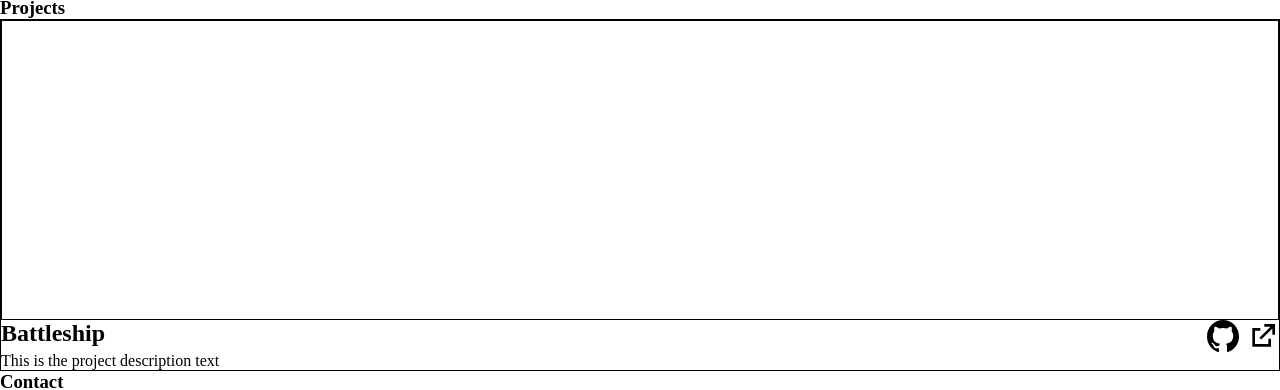
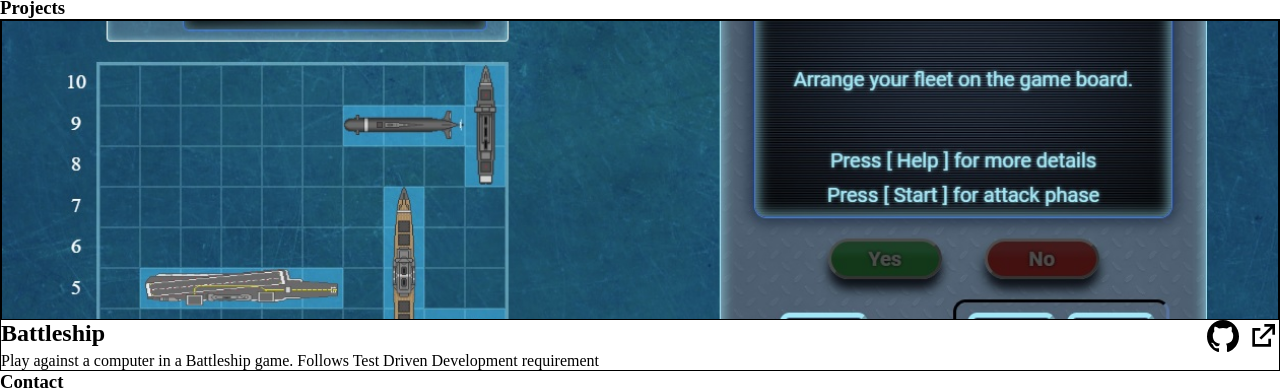
Before and after one commit to makieldeviso/project-homepage, a website built with webpack: page src/template.html in a window 1280 px wide. Shown: the part 382-772 px from the top of the page. Built offline with nearby package versions, Linux system fonts and the light colour scheme.

Commit message:
Adds script to render projects on page with JS

```diff
--- /dev/null
+++ b/src/apps/addProjects.js
@@ -0,0 +1,76 @@
+import previewSources from "./imageImports";
+
+const projectsFile = {};
+class Project {
+  constructor (title, previewImg, description, repoLink, liveLink) {
+    this.title = title;
+    this.previewImg = previewImg;
+    this.description = description;
+    this.repoLink = repoLink;
+    this.liveLink = liveLink;
+
+    // Save created project to filer
+    projectsFile[title] = this;
+  }
+
+  renderNode () {
+    const projectCont = document.createElement('div');
+    projectCont.classList.add('project-cont');
+
+    const previewImg = new Image();
+    previewImg.classList.add('project-preview')
+    previewImg.src = this.previewImg;
+    previewImg.setAttribute('alt', `${this.title} preview`);
+
+    const title = document.createElement('h2');
+    title.classList.add('project-title');
+    title.textContent = this.title;
+
+    const linksCont = document.createElement('div');
+    linksCont.classList.add('project-links');
+
+    const createLink = function (link, classAssign) {
+      const newLink = document.createElement('a');
+      newLink.setAttribute('href', link);
+      newLink.setAttribute('target','_blank');
+      newLink.classList.add(`${classAssign}-link`);
+      return newLink
+    }
+
+    const repoLink = createLink(this.repoLink, 'repo');
+    repoLink.setAttribute('aria-label', `${this.title} repository`);
+
+    const liveLink = createLink(this.liveLink, 'live');
+    liveLink.setAttribute('aria-label', `${this.title} live view`);
+
+    [repoLink, liveLink].forEach(link => linksCont.appendChild(link));
+
+    const description = document.createElement('p');
+    description.textContent = this.description;
+
+    [previewImg, title, linksCont, description].forEach(node => projectCont.appendChild(node));
+
+    // Append/ render project node to the page
+    const projectsMain = document.querySelector('div#projects-main');
+    projectsMain.appendChild(projectCont);
+  }
+
+}
+
+const battleship = new Project (
+  'Battleship',
+  previewSources.battleShip,
+  'Play against a computer in a Battleship game. Follows Test Driven Development requirement',
+  'https://github.com/makieldeviso/battleship',
+  'https://makieldeviso.github.io/battleship/'
+)
+
+const renderProjects = function () {
+  // ProjectsFile is an object filled with projects created by the class Project
+  for (let project in projectsFile) {
+    projectsFile[project].renderNode();
+  }
+}
+
+
+export default renderProjects;
--- /dev/null
+++ b/src/apps/imageImports.js
@@ -0,0 +1,7 @@
+import battleshipImg from "../assets/battleship-prev.jpg"
+
+const previewSources = {
+  battleShip: battleshipImg
+};
+
+export default previewSources
--- a/src/index.js
+++ b/src/index.js
@@ -1 +1,5 @@
 import style from "./styles/style.css"
+
+import renderProjects from "./apps/addProjects"
+
+renderProjects();
--- a/src/styles/style.css
+++ b/src/styles/style.css
@@ -8,7 +8,6 @@
   --common-padding: 8px;
   --common-margin: 16px;
 }
-
 
 
 div.profile-links {
@@ -42,14 +41,15 @@ h2.project-title {
   grid-area: title;
 }
 
-div.project-preview {
+img.project-preview {
   grid-area: preview;
   width: 100%;
   height: 300px;
   border: 1px solid black;
+  object-fit: cover;
 }
 
-div.project-link {
+div.project-links {
   grid-area: links;
   width: max-content;
   display: flex;
--- a/src/template.html
+++ b/src/template.html
@@ -57,16 +57,7 @@
 		<section id="projects">
 			<h3 class="sec-header">Projects</h3>
 
-			<div class="project-cont">
-				<div class="project-preview" aria-label="Battleship preview"></div>
-				<h2 class="project-title">Battleship</h2>
-
-				<div class="project-link">
-					<a href="" aria-label="Battleship repository" target="_blank" class="repo-link"></a>
-					<a href="" aria-label="Battleship live preview" target="_blank" class="live-link"></a>
-				</div>
-
-				<p class="project-desc">This is the project description text</p>
+			<div id="projects-main">
 
 			</div>
 
```
Also changed, not shown: src/assets/battleship-prev.jpg (added).
